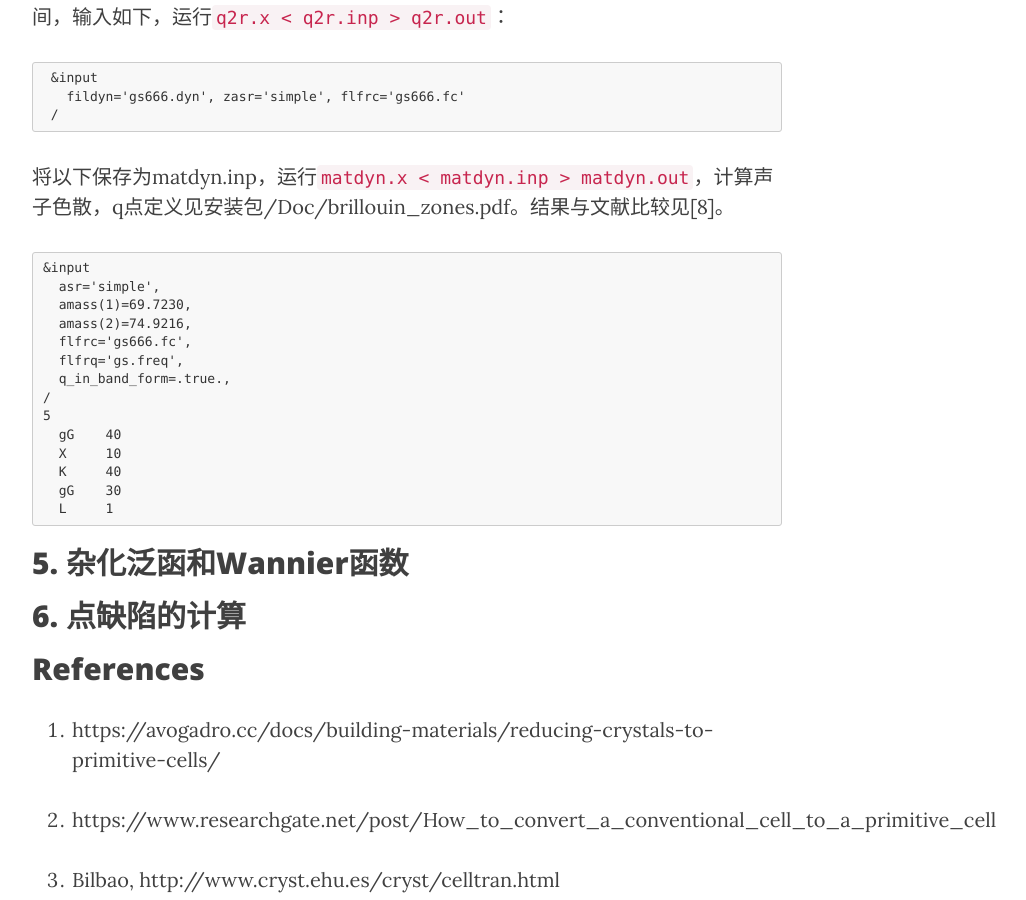
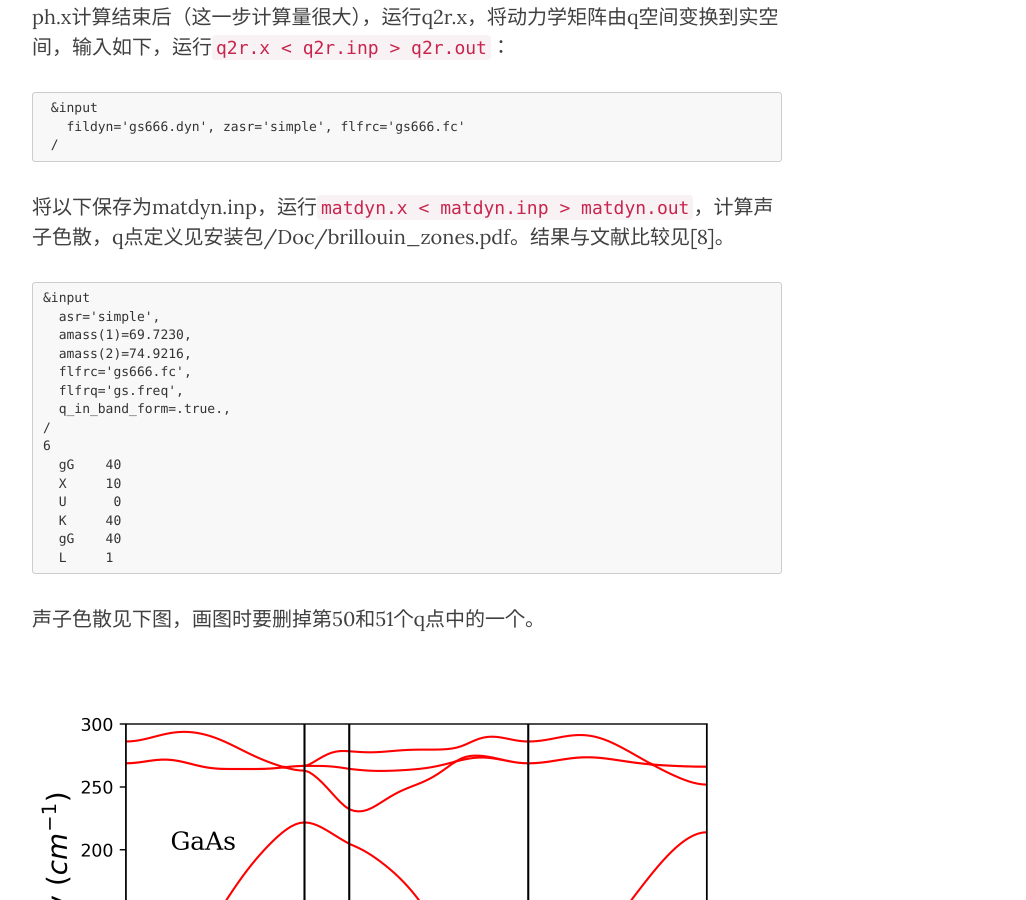
Before and after one commit to yyyu200/DFTbook, a Jekyll site: the page built from _posts/2019-04-01-HandsOn.md, in a window 1280 px wide and 900 px high, scrolled down 24949 px. Shown: the whole window, without its empty margins (233-1259 px from the left). Built offline with Jekyll 4.4.1, drawn with Linux system fonts in a browser that asks for light colours; nearby versions of some CDN libraries; formulas are drawn with MathJax 3; comment, search, counter and statistics services are not loaded; some of the changed text lies outside the part shown.

Commit message:
modify at20190610-07:50:54-aliyun

````diff
--- a/_posts/2019-04-01-HandsOn.md
+++ b/_posts/2019-04-01-HandsOn.md
@@ -806,7 +806,7 @@ K_POINTS {automatic}
 
 ### 4.1 单个q点的ph.x计算
 
-以下文件保存为ph.inp，运行```ph.x < ph.inp > ph.out```
+vc-relax计算之后用最终结构做一次scf计算。将以下文件保存为ph.inp，运行```ph.x < ph.inp > ph.out```
 
 ```
 phonons of GaAs at Gamma
@@ -898,13 +898,19 @@ ph.x计算结束后（这一步计算量很大），运行q2r.x，将动力学
   flfrq='gs.freq',
   q_in_band_form=.true.,
 /
-5
+6
   gG    40
   X     10
+  U      0
   K     40
-  gG    30
+  gG    40
   L     1
 ```
+声子色散见下图，画图时要删掉第50和51个q点中的一个。
+
+<p align="left">
+    <img src="../../../../../img/gaas_phonon.png" width="1000"/>
+</p>
 
 
 ## 5. 杂化泛函和Wannier函数
````
Also changed, not shown: img/gaas_phonon.png (added).
